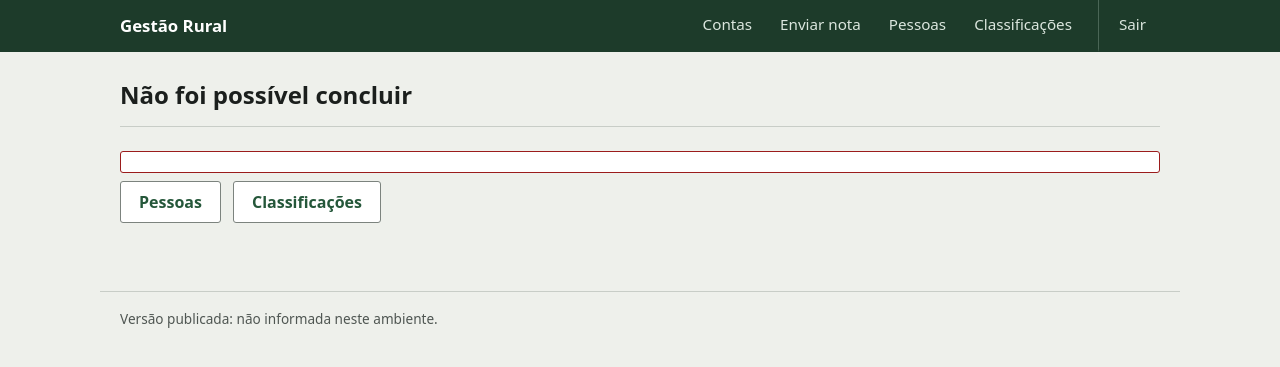
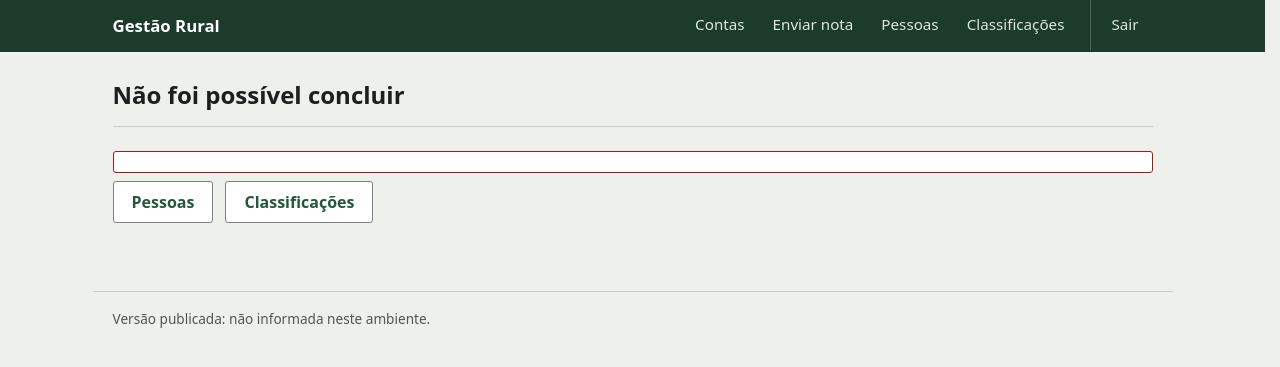
Before and after one commit to PedroSimon1/gestao-rural, a Django app: template cadastros/templates/cadastros/erro.html in a window 1280 px wide. Shown: the top 367 px of the page. Run offline with Django 5.2, Linux system fonts and the light colour scheme; the template is opened without the code that fills it, so the values that code supplies are empty.

Commit message:
fix(ui): reserva o espaço da barra de rolagem para o topo não deslocar entre páginas
- Páginas com rolagem (ex.: Enviar nota) perdiam ~15 px de largura e o conteúdo centralizado, topo incluído, andava ~8 px em relação às páginas curtas.
- html { scrollbar-gutter: stable } mantém a mesma largura em todas; medido: marca e menu na mesma posição nas 4 seções.

```diff
--- a/documentos/static/documentos/documentos.css
+++ b/documentos/static/documentos/documentos.css
@@ -36,6 +36,8 @@ body {
   font-size: 16px;
   line-height: 1.55;
 }
+/* Reserva o espaço da barra de rolagem: sem isso, páginas com e sem rolagem deslocam o conteúdo centralizado (topo incluído) ao navegar. */
+html { scrollbar-gutter: stable; }
 h1, h2, h3 { margin: 0 0 8px; line-height: 1.25; font-weight: 600; }
 h1 { font-size: 1.5rem; }
 h2 { font-size: 1.15rem; margin-top: 24px; }
```
